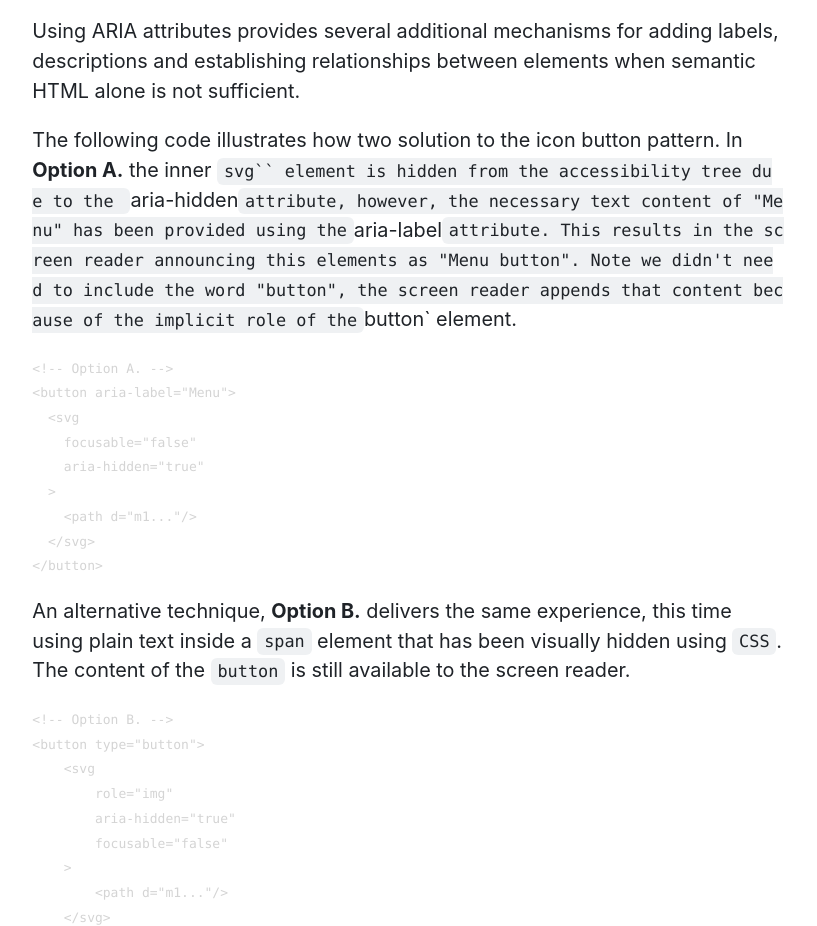
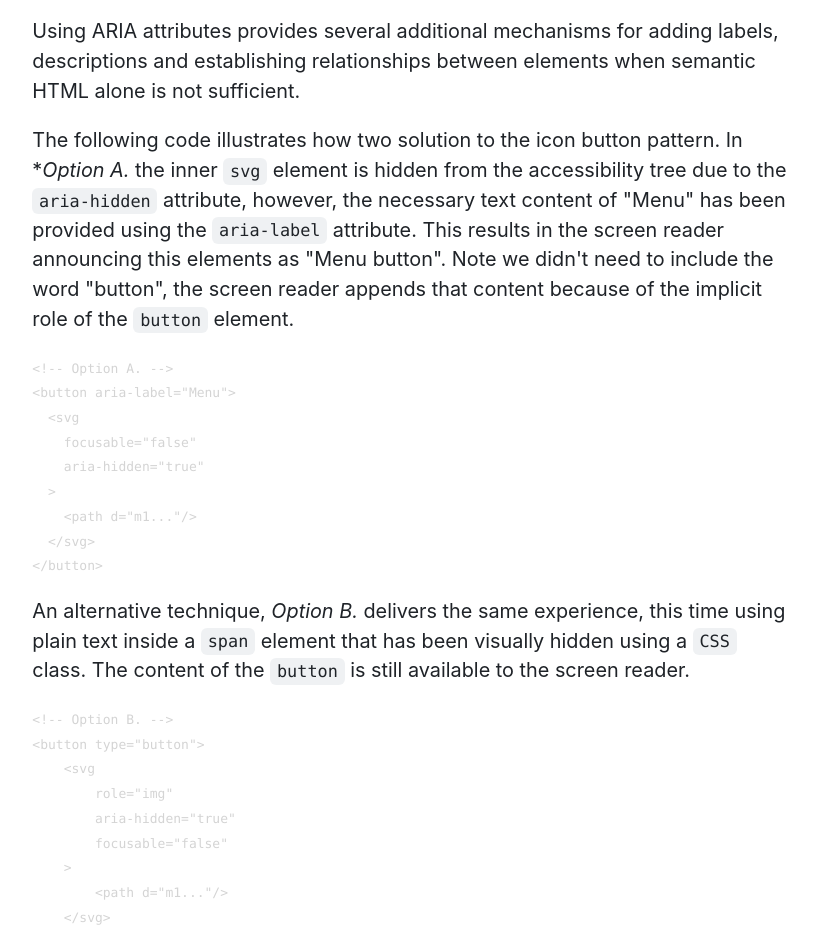
Before and after one commit to David-Way/david-way.github.io, an Eleventy site: page content/blog/why-designers-should-learn-voice-over/why-designers-should-learn-voice-over.md in a window 1280 px wide. Shown: the part 4684-5610 px from the top of the page, without its empty margins (230-1047 px from the left). Built offline with nearby package versions, Linux system fonts and the light colour scheme; Eleventy itself is replaced by a stand-in of ours; code samples lack their colours; files that its build step writes are made by us from their sources; files whose address does not match are found by name; what eleventy-plugin-reading-time would draw is missing.

Commit message:
fix: markdown formatting

````diff
--- a/content/blog/how-to-get-started-with-voice-over/how-to-get-started-with-voice-over.md
+++ b/content/blog/how-to-get-started-with-voice-over/how-to-get-started-with-voice-over.md
@@ -38,6 +38,6 @@ Demo task:
 
 ### Intermediate commands
 <figure class="u-bleed-container:medium">
-{% image "./images/shortcuts-intermediate.svg", A diagram displaying a list of 4 intermediate level commands for VoiceOver, 1. VO + Command + H to navigate through the heading elements on the page, a common method for skimming a page, 2. Control to interrupt VoiceOver output, 3. VO key + U open the Rotor quick menu 4. Shift + VO key + Command + to simulate a double mouse click,  5. VO + Shift + up/down arrow keys to adjust VoiceOver settings" %}
+{% image "./images/shortcuts-intermediate.svg", "A diagram displaying a list of 4 intermediate level commands for VoiceOver, 1. VO + Command + H to navigate through the heading elements on the page, a common method for skimming a page, 2. Control to interrupt VoiceOver output, 3. VO key + U open the Rotor quick menu 4. Shift + VO key + Command + to simulate a double mouse click,  5. VO + Shift + up/down arrow keys to adjust VoiceOver settings" %}
 <figcaption>A diagram displaying a list of 4 intermediate level commands for VoiceOver, 1. VO + Command + H to navigate through the heading elements on the page, a common method for skimming a page, 2. Control to interrupt VoiceOver output, 3. VO key + U open the Rotor quick menu 4. Shift + VO key + Command + to simulate a double mouse click,  5. VO + Shift + up/down arrow keys to adjust VoiceOver settings.</figcaption>
 </figure>
--- a/content/blog/why-designers-should-learn-voice-over/why-designers-should-learn-voice-over.md
+++ b/content/blog/why-designers-should-learn-voice-over/why-designers-should-learn-voice-over.md
@@ -73,7 +73,7 @@ Being aware of and using the appropriate HTML tags (along with their [implicit r
 Using ARIA attributes provides several additional mechanisms for adding labels, descriptions and establishing relationships between elements when semantic HTML alone is not sufficient.
 
 The following code illustrates how two solution to the icon button pattern.
-In **Option A.** the inner `svg`` element is hidden from the accessibility tree due to the `aria-hidden` attribute, however, the necessary text content of "Menu" has been provided using the `aria-label` attribute. This results in the screen reader announcing this elements as "Menu button". Note we didn't need to include the word "button", the screen reader appends that content because of the implicit role of the `button` element.
+In **Option A.* the inner `svg` element is hidden from the accessibility tree due to the `aria-hidden` attribute, however, the necessary text content of "Menu" has been provided using the `aria-label` attribute. This results in the screen reader announcing this elements as "Menu button". Note we didn't need to include the word "button", the screen reader appends that content because of the implicit role of the `button` element.
 
 ```html
 <!-- Option A. -->
@@ -87,7 +87,7 @@ In **Option A.** the inner `svg`` element is hidden from the accessibility tree
 </button>
 ```
 
-An alternative technique, **Option B.** delivers the same experience, this time using plain text inside a `span` element that has been visually hidden using `CSS`. The content of the `button` is still available to the screen reader.
+An alternative technique, *Option B.* delivers the same experience, this time using plain text inside a `span` element that has been visually hidden using a `CSS` class. The content of the `button` is still available to the screen reader.
 
 ```html
 <!-- Option B. -->
````
